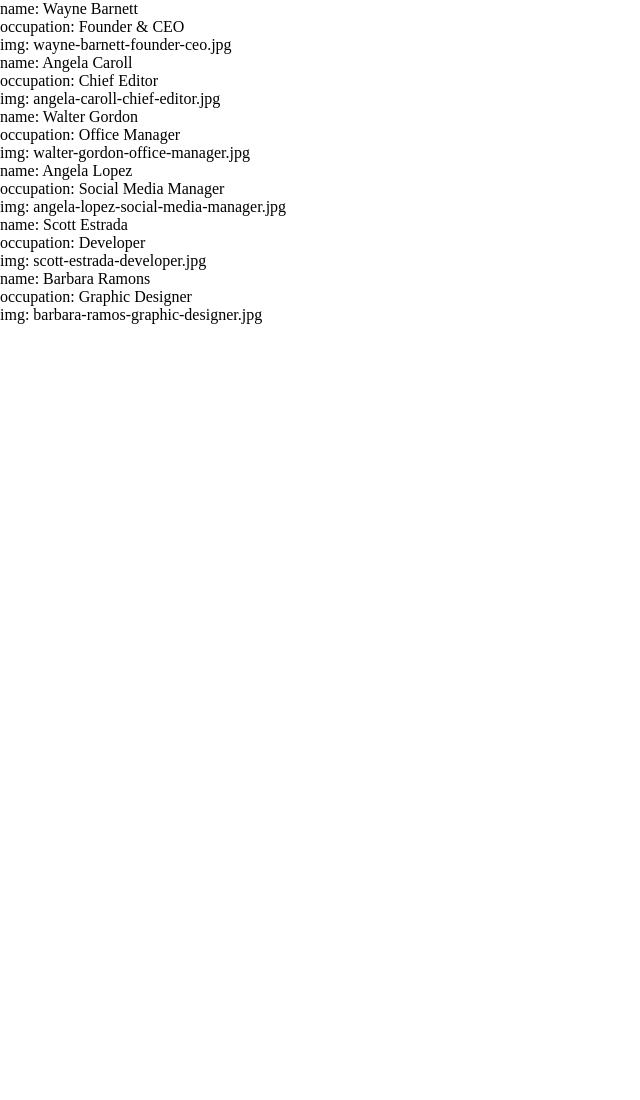
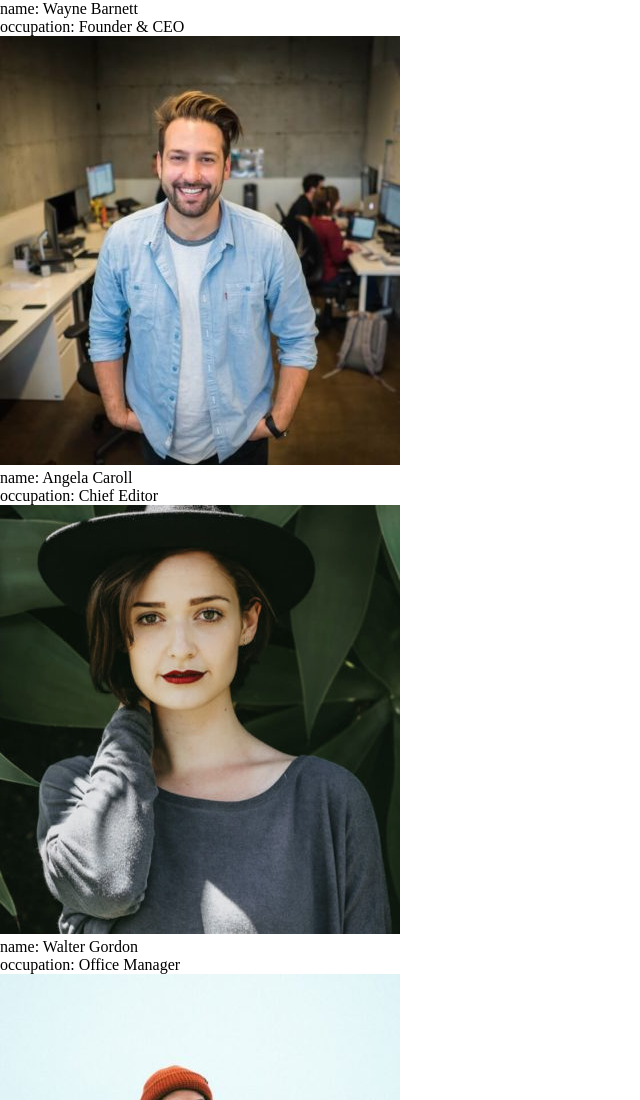
Before and after one commit to marcomammi02/js-our-team, a plain HTML site: page index.html in a window 1280 px wide. Shown: the top 1100 px of the page, without its empty margins (0-640 px from the left). Before the commit the page ends 800 px from the top, so only its background shows below. Drawn offline with Linux system fonts and the light colour scheme.

Commit message:
From string to img

```diff
--- a/index.html
+++ b/index.html
@@ -16,6 +16,6 @@
 
 </head>
 <body>
-
+    <div class="container"></div>
 </body>
 </html>
--- a/script.js
+++ b/script.js
@@ -1,3 +1,5 @@
+const eleContainer = document.querySelector('.container');
+
 const arrProfiles = [
     {
         name: 'Wayne Barnett',
@@ -33,9 +35,12 @@ const arrProfiles = [
 
 for (let i = 0; i < arrProfiles.length; i++) {
     for (let key in arrProfiles[i]) {
-        const eleString = document.createElement('p');
-        eleString.innerHTML = `${key}: ${arrProfiles[i][key]}`;
-        document.body.appendChild(eleString);
+        if (key == 'img') {
+            let eleImg = `<img src="img/${arrProfiles[i][key]}">`;
+            eleContainer.innerHTML += eleImg;
+        }else {
+            let eleString = `<p>${key}: ${arrProfiles[i][key]}</p>`
+            eleContainer.innerHTML += eleString
+        }
     }
-
 };
```
Also changed, not shown: img/angela-caroll-chief-editor.jpg (added), img/angela-lopez-social-media-manager.jpg (added), img/barbara-ramos-graphic-designer.jpg (added), img/scott-estrada-developer.jpg (added), img/walter-gordon-office-manager.jpg (added), img/wayne-barnett-founder-ceo.jpg (added).
